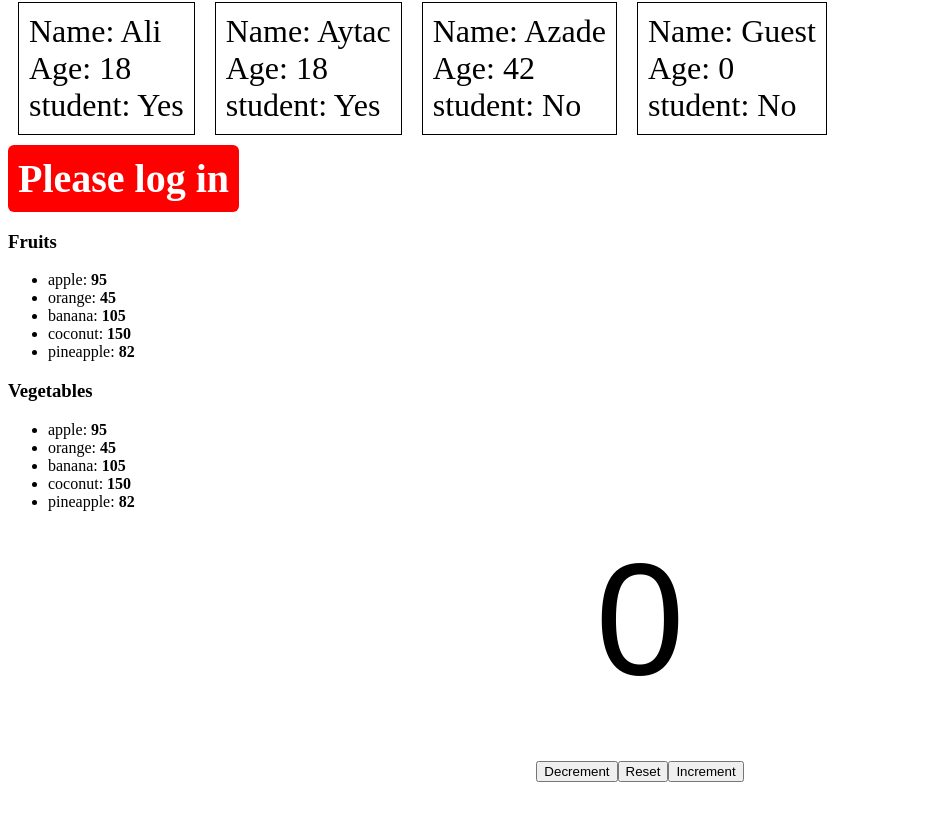
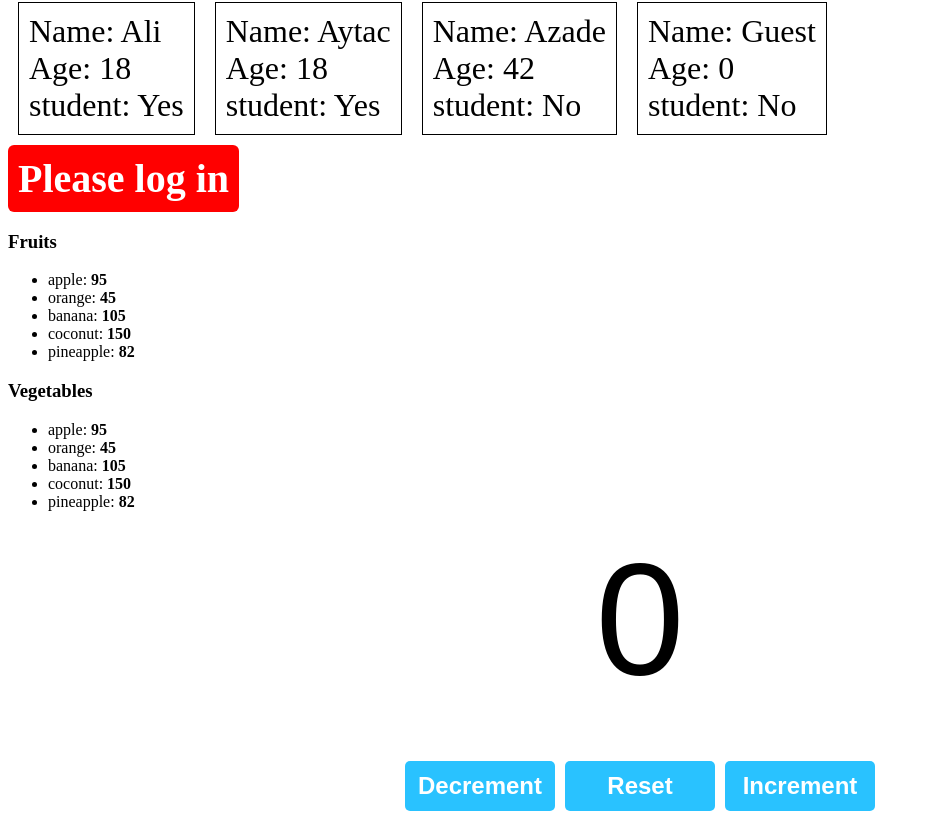
Before and after one commit to AliMukhtarli/learningReact, a React (Vite) app: page / in a window 1280 px wide. Shown: the part 1079-1898 px from the top of the page, without its empty margins (0-930 px from the left). Before the commit the page ends 1869 px from the top, so only its background shows below. Built offline with nearby package versions, Linux system fonts and the light colour scheme.

Commit message:
i think its done

```diff
--- a/src/index.css
+++ b/src/index.css
@@ -80,3 +80,16 @@
   margin-top: 15px;
   margin-bottom: 50px;
 }
+
+.btn{
+  width: 150px;
+  height: 50px;
+  font-size: 1.5em;
+  font-weight: bold;
+  margin: 0px 5px;
+  background-color: hsl(197, 100%, 58%);
+  color: white;
+  border: none;
+  border-radius: 5px;
+  cursor: pointer;;
+}
```
